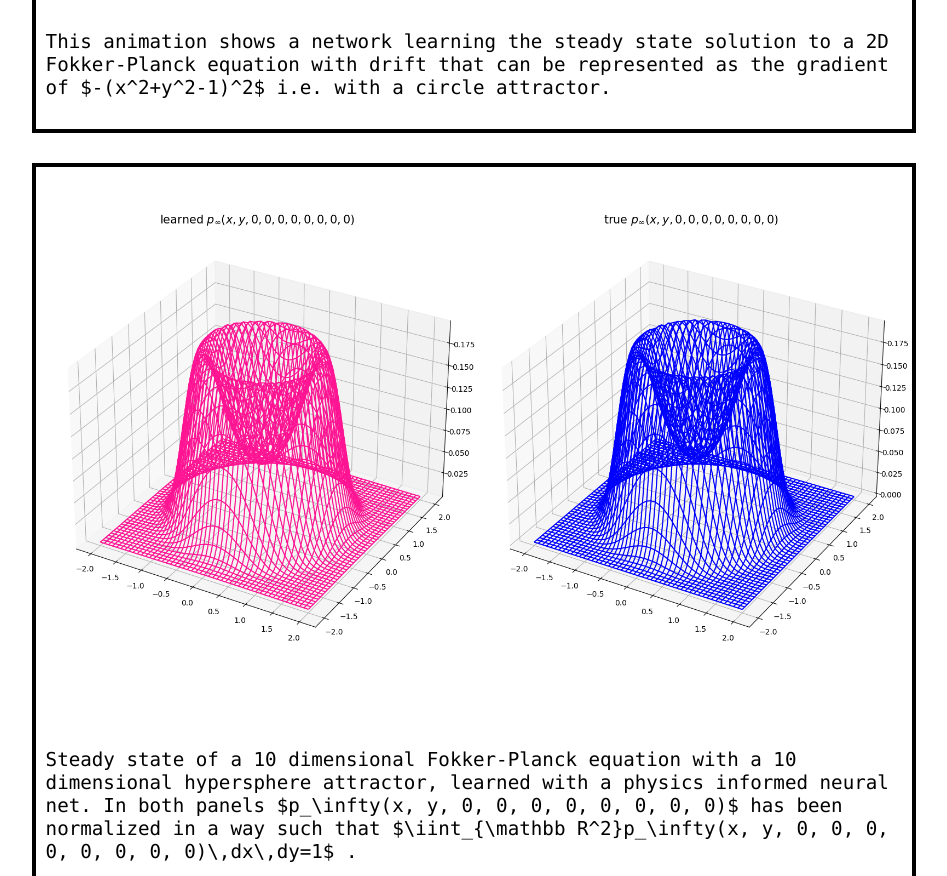
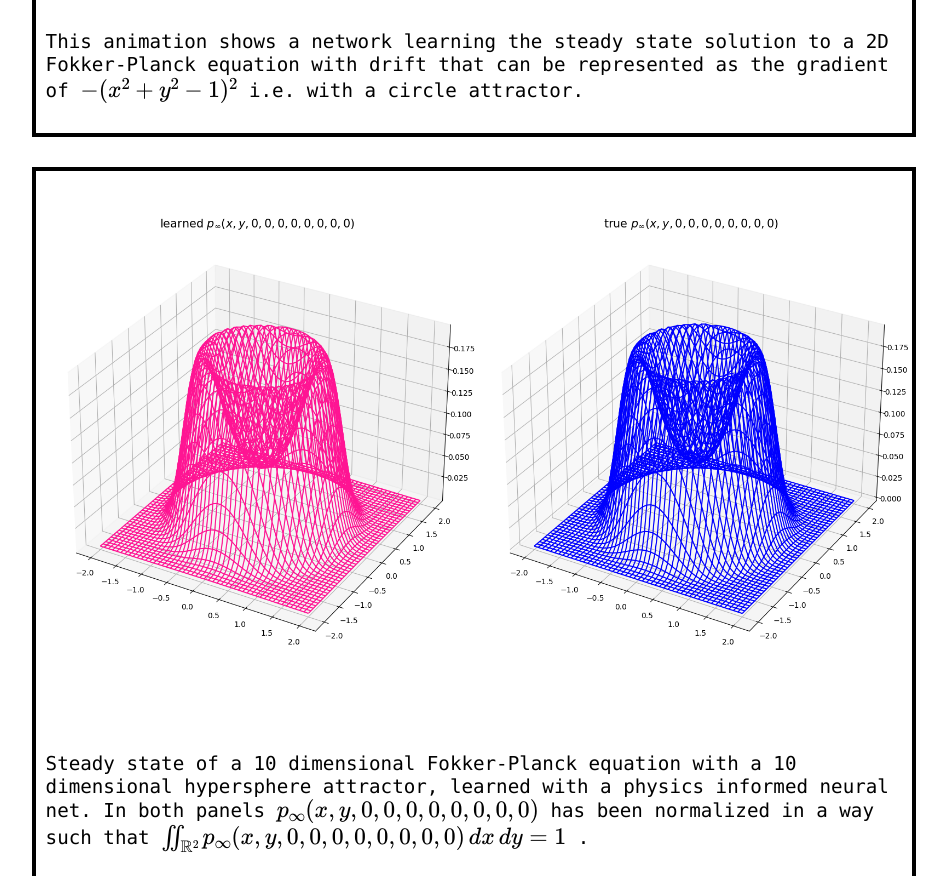
Before and after one commit to pinakm9/gallery22, a plain HTML site: page index.html in a window 1280 px wide. Shown: the part 1176-2052 px from the top of the page, without its empty margins (166-1113 px from the left). Drawn offline with nearby package versions, Linux system fonts and the light colour scheme; some packages are replaced by stand-ins of ours.

Commit message:
Update index.html

```diff
--- a/index.html
+++ b/index.html
@@ -10,9 +10,7 @@
         <script type="text/x-mathjax-config">
             MathJax.Hub.Config({tex2jax: {inlineMath: [['$','$'], ['\\(','\\)']]}});
           </script>
-          <script type="text/javascript" id="MathJax-script" async
-  src="https://cdn.jsdelivr.net/npm/mathjax@3/es5/tex-mml-chtml.js">
-</script>
+          <script src="https://cdn.mathjax.org/mathjax/latest/MathJax.js?config=TeX-AMS-MML_HTMLorMML" type="text/javascript"></script>
 
         <title>Gallery</title>
     </head>
```
